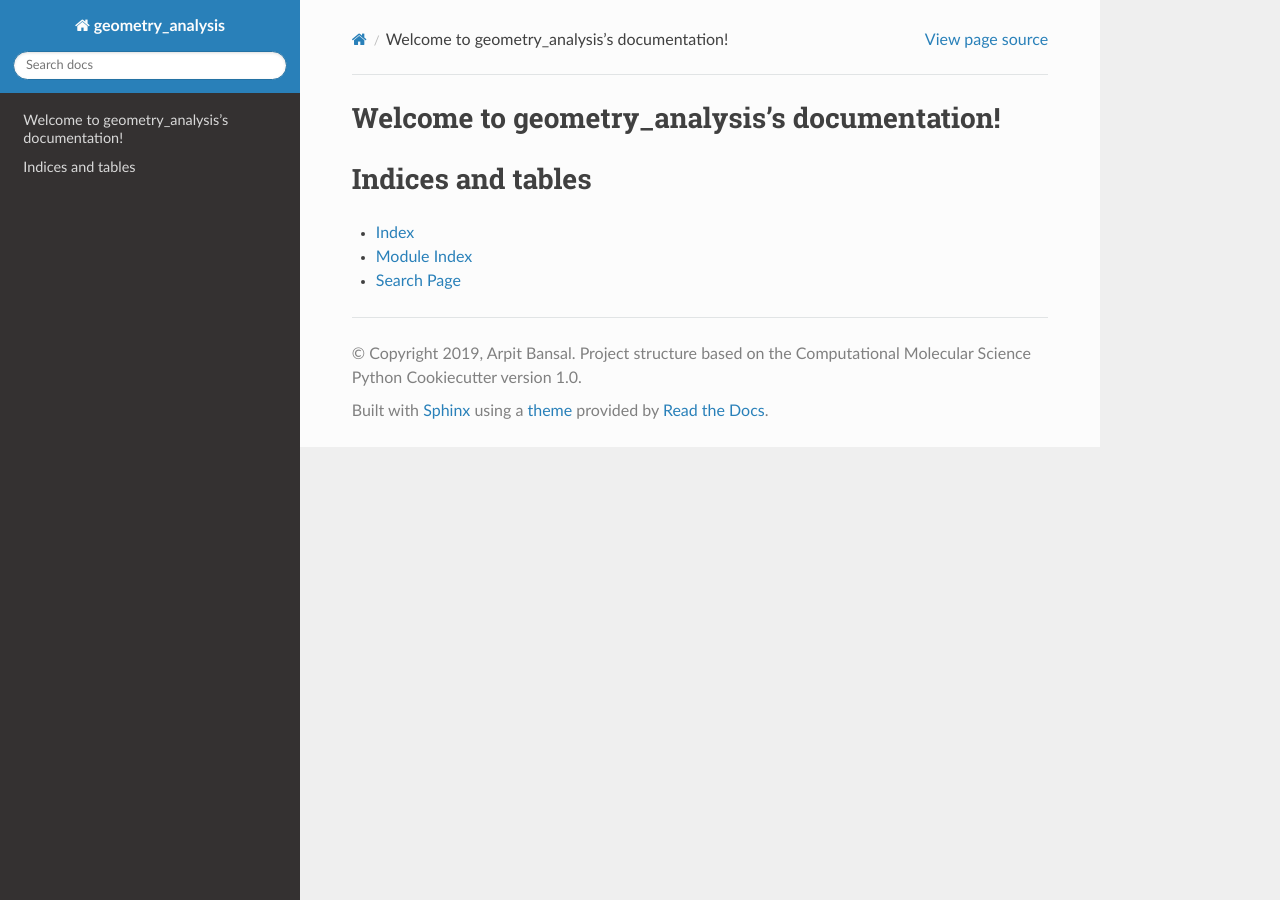
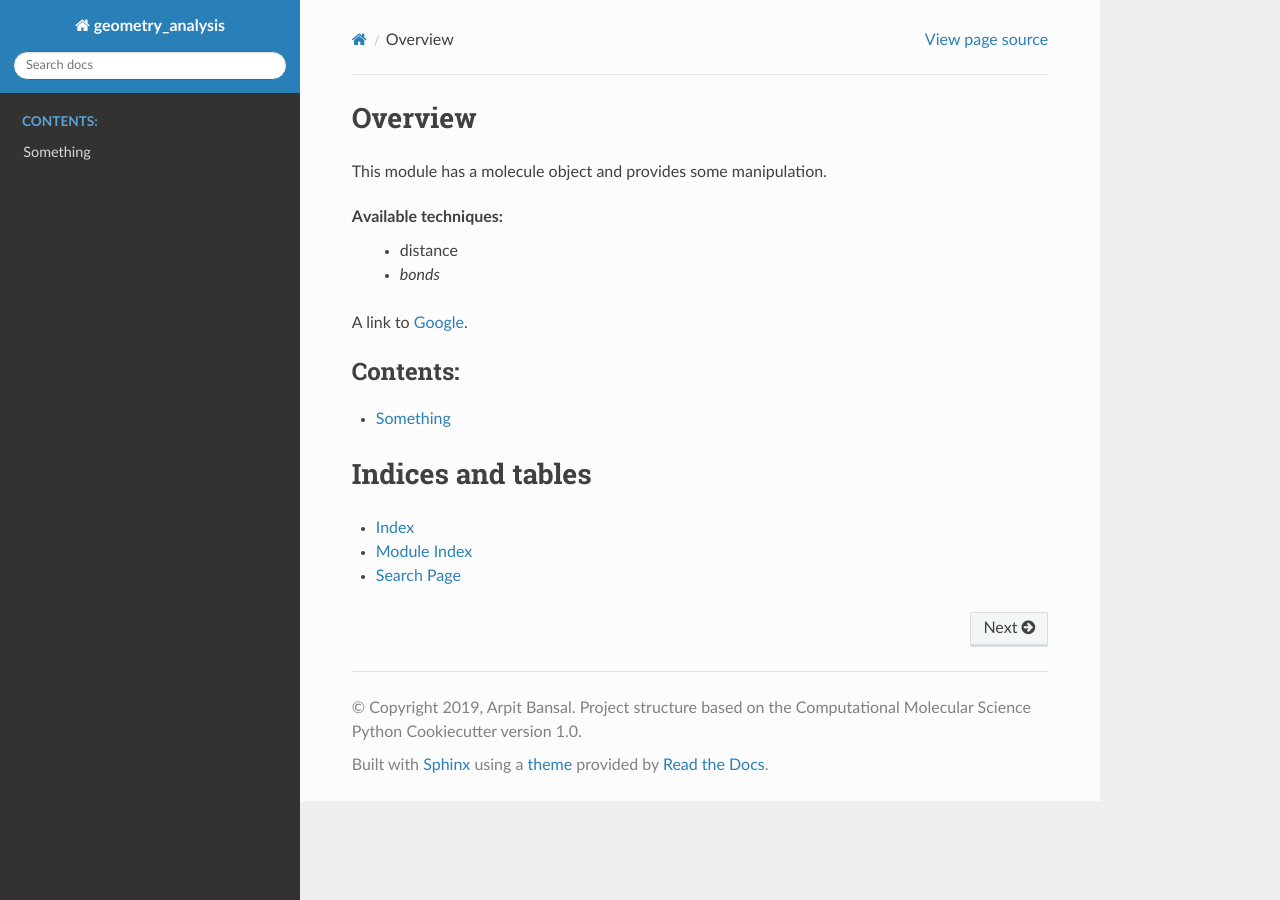
Before and after one commit to arpitban/geometry_analysis, a Sphinx documentation site: the page built from docs/index.rst, in a window 1280 px wide. Built offline with Sphinx 7.4.7 and the Read the Docs theme 2.0.0, drawn with Linux system fonts in a browser that asks for light colours.

Commit message:
Additional text to index.rst and adds something.rst

```diff
--- a/docs/index.rst
+++ b/docs/index.rst
@@ -3,14 +3,22 @@
    You can adapt this file completely to your liking, but it should at least
    contain the root `toctree` directive.
 
-Welcome to geometry_analysis's documentation!
+Overview
 =========================================================
+
+This module has a molecule object and provides some manipulation.
+
+Available techniques:
+ - distance
+ - *bonds*
+
+A link to `Google <https://www.google.com>`_.
 
 .. toctree::
    :maxdepth: 2
    :caption: Contents:
 
-
+   something
 
 Indices and tables
 ==================
--- /dev/null
+++ b/docs/something.rst
@@ -0,0 +1,4 @@
+Something
+=========
+
+This is something, something.
```
